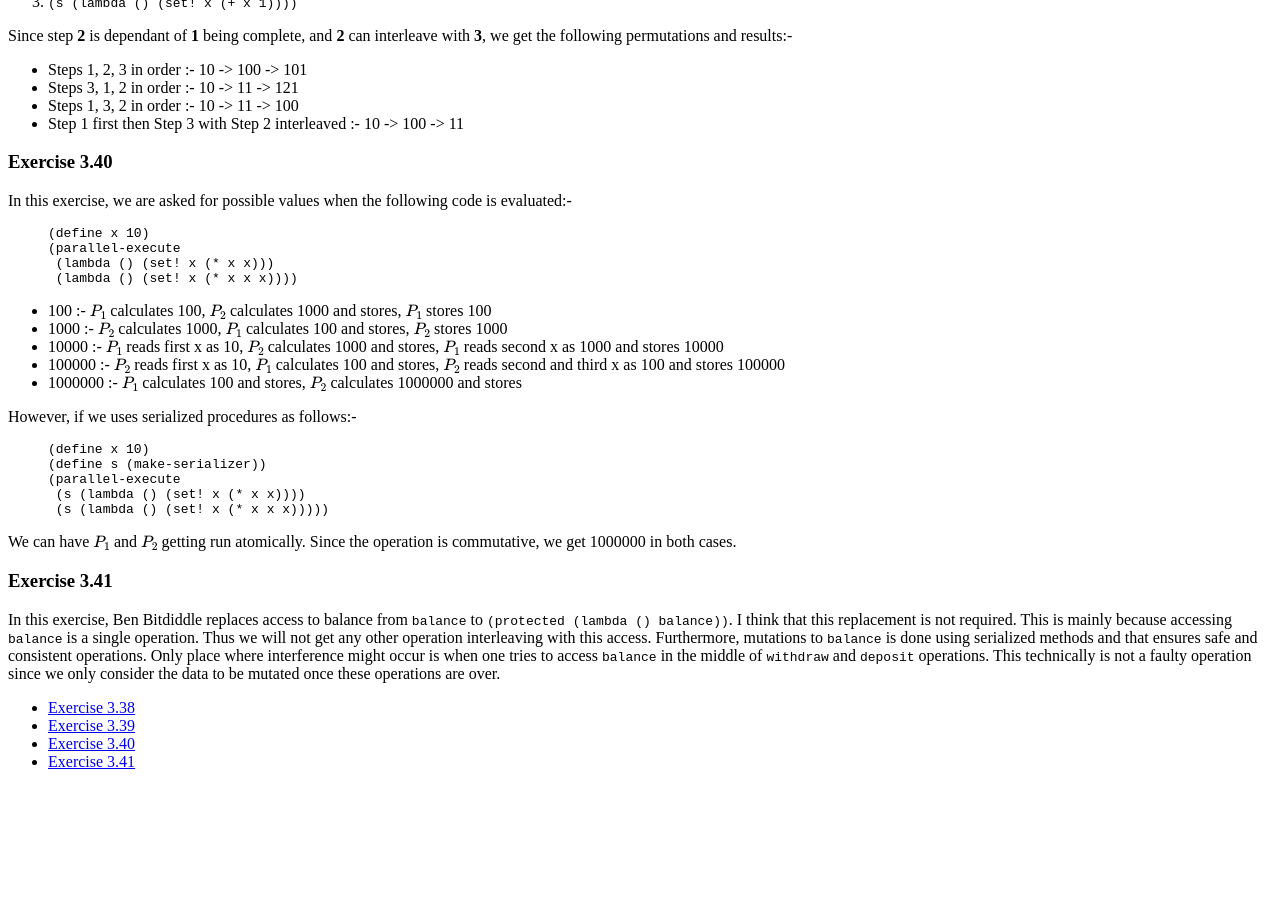
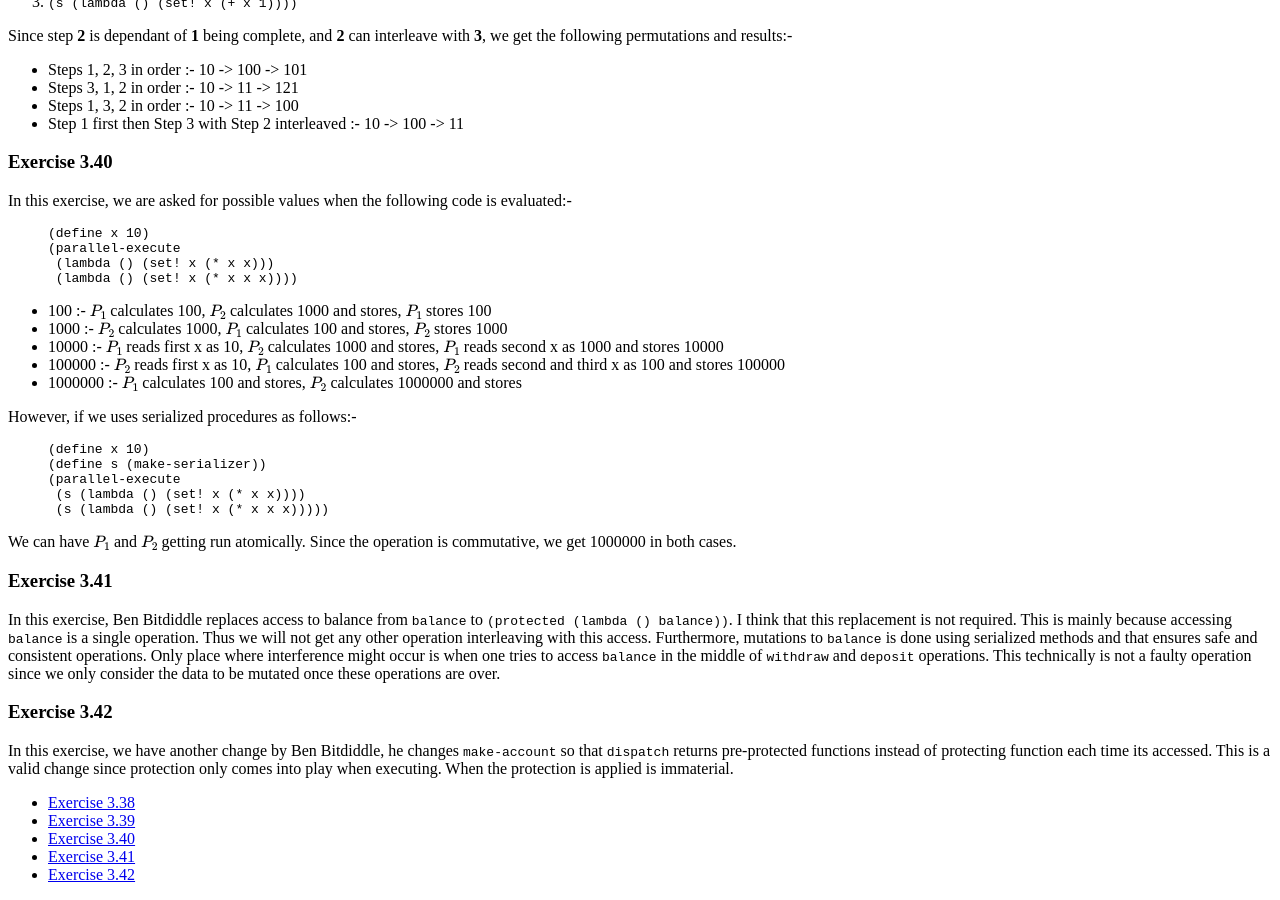
Before and after one commit to mohanrajendran/mohanrajendran.github.io, a Jekyll site: the page built from _sicp/Solution3_4.md, in a window 1280 px wide and 900 px high, scrolled down 2344 px. Built offline with Jekyll 4.4.1, drawn with Linux system fonts in a browser that asks for light colours; nearby versions of some CDN libraries; formulas are drawn with MathJax 3; before the commit the page ends 3131 px from its top, so only the background shows below that.

Commit message:
Finished exercise 3.42

```diff
--- a/_sicp/Solution3_4.md
+++ b/_sicp/Solution3_4.md
@@ -2,12 +2,13 @@
 layout: spiedpage
 order: 24
 title: Section 3.4 solutions
-exercises: '3.38 - 3.39'
+exercises: '3.38 - 3.42'
 submenu:
   - { hook: "Exercise3_38", title: "Exercise 3.38" }
   - { hook: "Exercise3_39", title: "Exercise 3.39" }
   - { hook: "Exercise3_40", title: "Exercise 3.40" }
   - { hook: "Exercise3_41", title: "Exercise 3.41" }
+  - { hook: "Exercise3_42", title: "Exercise 3.42" }
 ---
 
 ### Exercise 3.38<a id="Exercise3_38">&nbsp;</a>
@@ -95,3 +96,7 @@ We can have $$P_1$$ and $$P_2$$ getting run atomically. Since the operation is c
 ### Exercise 3.41<a id="Exercise3_41">&nbsp;</a>
 
 In this exercise, Ben Bitdiddle replaces access to balance from `balance` to `(protected (lambda () balance))`. I think that this replacement is not required. This is mainly because accessing `balance` is a single operation. Thus we will not get any other operation interleaving with this access. Furthermore, mutations to `balance` is done using serialized methods and that ensures safe and consistent operations. Only place where interference might occur is when one tries to access `balance` in the middle of `withdraw` and `deposit` operations. This technically is not a faulty operation since we only consider the data to be mutated once these operations are over.
+
+### Exercise 3.42<a id="Exercise3_42">&nbsp;</a>
+
+In this exercise, we have another change by Ben Bitdiddle, he changes `make-account` so that `dispatch` returns pre-protected functions instead of protecting function each time its accessed. This is a valid change since protection only comes into play when executing. When the protection is applied is immaterial.
```
